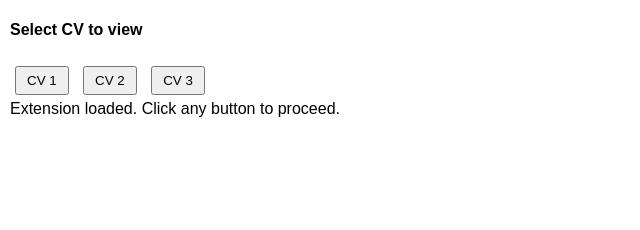
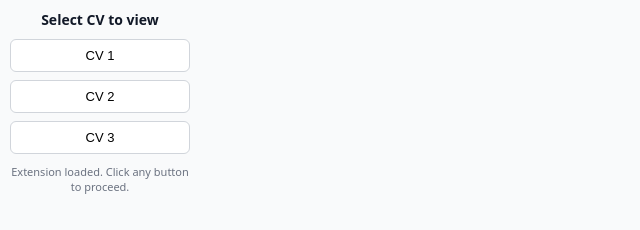
Before and after one commit to Harshbansal8705/erp-cv-preview, a browser extension: page index.html in a window 1280 px wide. Shown: the whole page, without its empty margins (0-640 px from the left). Drawn offline with Linux system fonts and the light colour scheme.

Commit message:
ui change

```diff
--- a/index.html
+++ b/index.html
@@ -1,29 +1,69 @@
 <!DOCTYPE html>
 <html>
-
 <head>
   <style>
     body {
-      font-family: sans-serif;
+      font-family: system-ui, -apple-system, BlinkMacSystemFont, "Segoe UI", sans-serif;
       margin: 10px;
+      width: 180px;
+      background: #f9fafb;
+      color: #111827;
+    }
+
+    h4 {
+      margin: 6px 0 10px;
+      text-align: center;
+      font-size: 14px;
+      font-weight: 600;
+    }
+
+    .btn-container {
+      display: flex;
+      flex-direction: column;
+      gap: 8px;
+      margin-bottom: 10px;
     }
 
     button {
-      margin: 5px;
-      padding: 5px 10px;
+      padding: 8px 10px;
+      font-size: 13px;
+      font-weight: 500;
+      border-radius: 6px;
+      border: 1px solid #d1d5db;
+      background: #ffffff;
+      cursor: pointer;
+      transition: background 0.15s ease, border-color 0.15s ease;
+    }
+
+    button:hover {
+      background: #eef2ff;
+      border-color: #6366f1;
+    }
+
+    button:active {
+      background: #e0e7ff;
+    }
+
+    #not_url_display {
+      font-size: 11px;
+      text-align: center;
+      color: #6b7280;
+      line-height: 1.4;
     }
   </style>
 </head>
 
 <body>
   <h4>Select CV to view</h4>
-  <button value="1">CV 1</button>
-  <button value="2">CV 2</button>
-  <button value="3">CV 3</button>
-  <div id="not_url_display" class="warning">Extension not loaded!</div>
 
+  <div class="btn-container">
+    <button value="1">CV 1</button>
+    <button value="2">CV 2</button>
+    <button value="3">CV 3</button>
+  </div>
+
+  <div id="not_url_display">Extension loaded. Click any button to proceed.</div>
 
   <script src="tab_func.js"></script>
 </body>
-
 </html>
```
